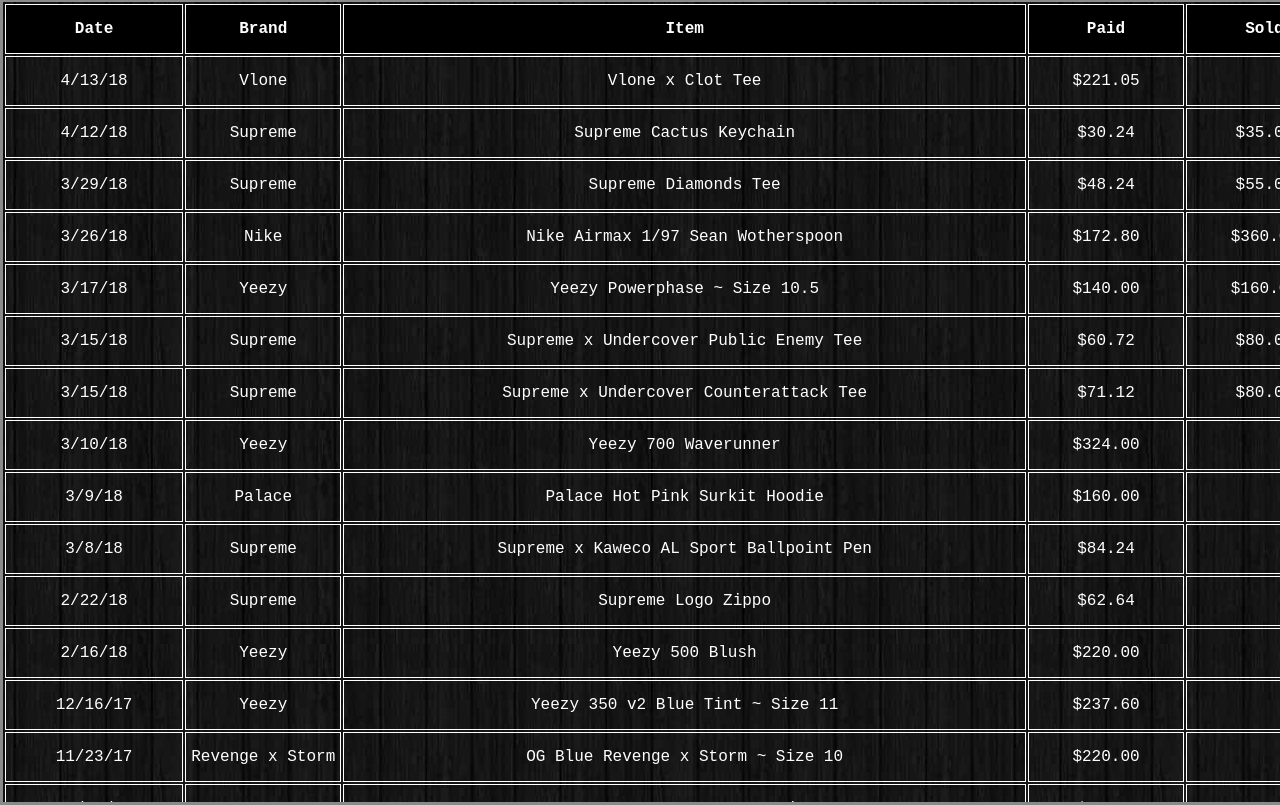
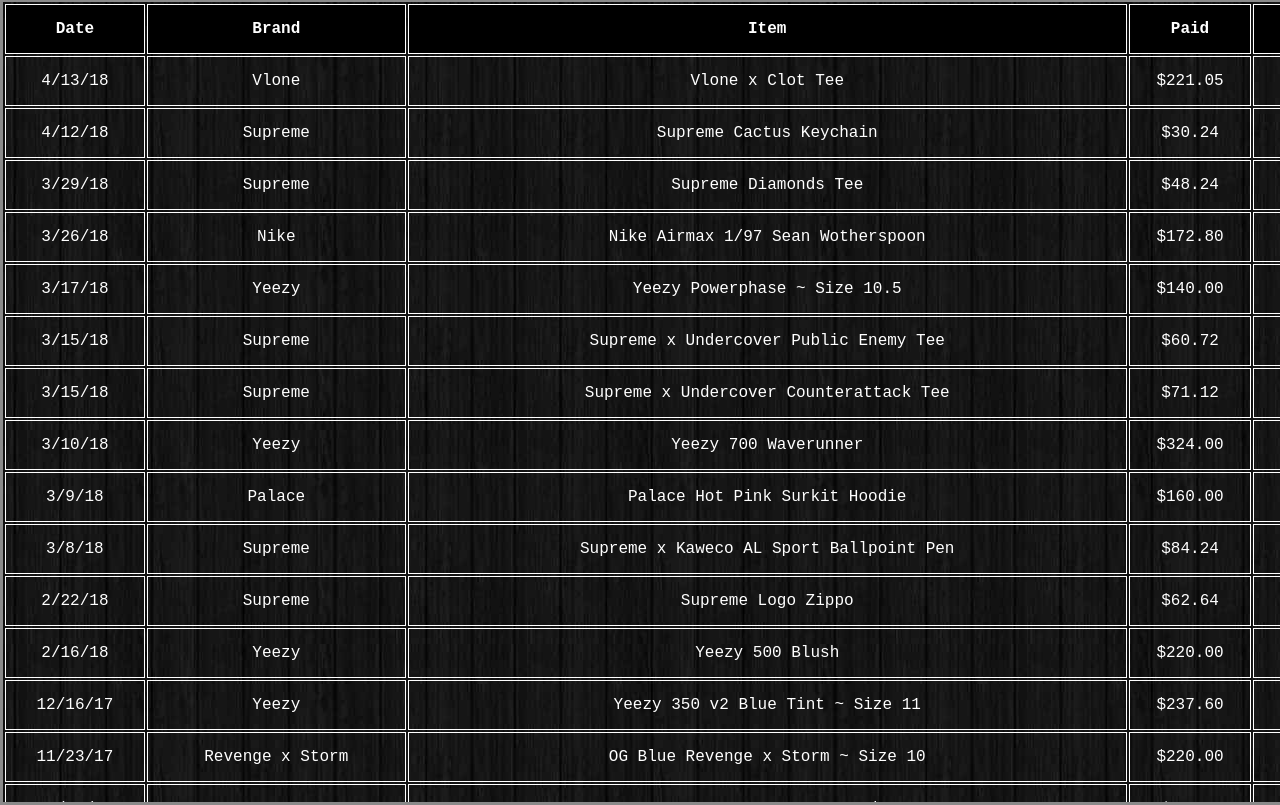
Before and after one commit to MoAlmighty/coplog, a plain HTML site: page index.html in a window 1280 px wide. Shown: the part 64-869 px from the top of the page. Drawn offline with Linux system fonts and the light colour scheme.

Commit message:
more updates 4/17/18

```diff
--- a/index.html
+++ b/index.html
@@ -13,16 +13,14 @@
     <div class="main">
 
       <table style="width:100%">
-        <div class="info">
           <tr>
-            <th width="40px">Date</th>
-            <th width="60px">Brand</th>
-            <th width="300px">Item</th>
-            <th width="40px">Paid</th>
-            <th width="40px">Sold</th>
-            <th width="40px">Profit</th>
+            <th>Date</th>
+            <th>Brand</th>
+            <th>Item</th>
+            <th>Paid</th>
+            <th>Sold</th>
+            <th>Profit</th>
           </tr>
-        </div>
 
         <tr>
           <td>4/13/18</td>
```
